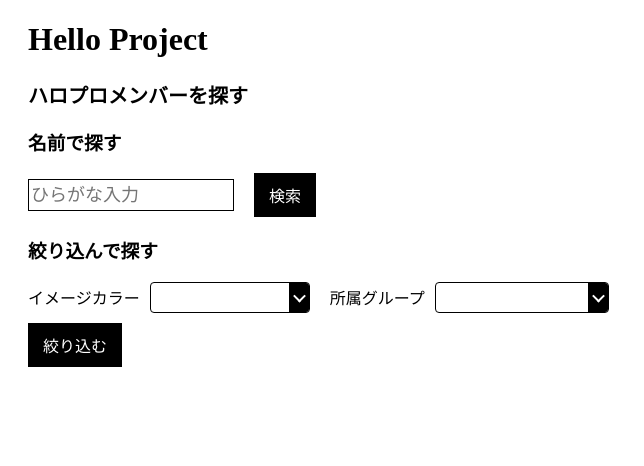
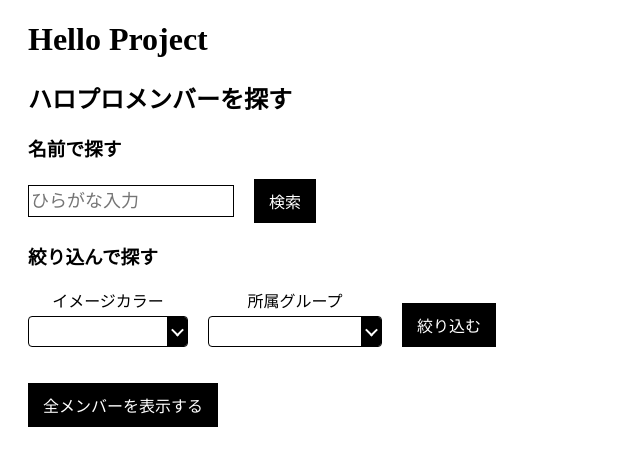
Before and after one commit to kanae-81/hello-project, a React app: page / in a window 1280 px wide. Shown: the top 466 px of the page, without its empty margins (0-644 px from the left). Built offline with nearby package versions, Linux system fonts and the light colour scheme.

Commit message:
add:全権表示ボタン追加

```diff
--- a/api/app.js
+++ b/api/app.js
@@ -19,6 +19,7 @@
 app.get("/api/v1/members", (req, res) => {
     // connect database
     const db = new sqlite3.Database(dbName);
+    res.setHeader("Access-Control-Allow-Origin", "*");
     db.all("SELECT * FROM members", (err, rows) => {
         res.json(rows);
     });
--- a/src/client/components/Atoms/PageTitle/presentation.tsx
+++ b/src/client/components/Atoms/PageTitle/presentation.tsx
@@ -3,7 +3,7 @@
 import {Props} from './index'
 
 const Title = styled.h2`
-    font-size: 20px;
+    font-size: 24px;
     color: #000;
     margin: 0;
 `;
--- a/src/client/components/Organisms/SelectForm/presentation.tsx
+++ b/src/client/components/Organisms/SelectForm/presentation.tsx
@@ -7,17 +7,18 @@
 
 const Form = styled.form`
   width: 100%;
+  display: flex;
+  align-items: flex-end;
 `;
 const Label = styled.label`
-  display: flex;
-  align-items: center;
+    text-align: center;
   &:not(:first-child) {
     margin-left: 20px;
   }
 `;
 
 const SelectInner = styled(Select)`
-  margin-left: 10px;
+  margin-top: 4px;
 `;
 
 const SelectBox = styled.div`
@@ -27,7 +28,7 @@
 `;
 
 const SelectBtn = styled(Btn)`
-  margin-top: 10px;
+  margin-left: 20px;
   display: block;
 `;
 
--- a/src/client/components/Tempalte/Top.tsx
+++ b/src/client/components/Tempalte/Top.tsx
@@ -1,11 +1,13 @@
 import React from "react";
-import { useSelector } from "react-redux";
+import { useDispatch, useSelector } from "react-redux";
 import styled from "styled-components";
+import { fetchAllData } from "../../modules/action";
 import {
   selectError,
   selectMembers,
   selectLoading,
 } from "../../modules/selectors";
+import Btn from "../Atoms/Btn";
 import ErrorMessage from "../Atoms/ErrorMessage";
 import Members from "../Atoms/Members";
 import PageTitle from "../Atoms/PageTitle";
@@ -22,19 +24,28 @@
     margin-top:40px;
 `;
 
+const AllBtn = styled(Btn)`
+    margin-top: 36px;
+`
+
 const Top = (): JSX.Element => {
+    const dispatch = useDispatch();
     const error = useSelector(selectError)
     const members = useSelector(selectMembers)
     const isLoading = useSelector(selectLoading)
+    const handleClick = () => {
+        dispatch(fetchAllData.start())
+    }
     return (
       <Main>
-        {!isLoading || <Loading />}
+        {isLoading && <Loading />}
         <h1>Hello Project</h1>
         <PageTitle text="ハロプロメンバーを探す" />
         <SearchForm />
         <SelectForm />
-        {!error || <ErrorMessage error={error} />}
-        {!members.length || <List list={members} />}
+        <AllBtn handleClick={handleClick} text="全メンバーを表示する" />
+        {error && <ErrorMessage error={error} />}
+        {!!members.length && <List list={members} />}
       </Main>
     );
 };
--- a/src/client/modules/action.ts
+++ b/src/client/modules/action.ts
@@ -17,6 +17,21 @@
         value: value
     },
 });
+
+
+export const fetchAllData = {
+  start: () => ({
+    type: types.FETCH_ALLDATA_START,
+  }),
+  succeed: (value: any) => ({
+    type: types.FETCH_ALLDATA_SUCCEED,
+    payload: value,
+  }),
+  fail: (message: string) => ({
+    type: types.FETCH_ALLDATA_FAIL,
+    payload: message,
+  }),
+};
 
 export const searchName = {
     start: (value: string) => ({
--- a/src/client/modules/actionTypes.ts
+++ b/src/client/modules/actionTypes.ts
@@ -1,4 +1,8 @@
 const TEST = "TEST";
+const FETCH_ALLDATA_START = "FETCH_ALLDATA_START";
+const FETCH_ALLDATA_SUCCEED = "FETCH_ALLDATA_SUCCEED";
+const FETCH_ALLDATA_FAIL = "FETCH_ALLDATA_FAIL";
+
 const SEARCH_NAME_START = "SEARCH_NAME_START";
 const SEARCH_NAME_SUCCEED = "SEARCH_NAME_SUCCEED";
 const SEARCH_NAME_FAIL = "SEARCH_NAME_FAIL";
@@ -13,6 +17,9 @@
 
 export default {
   TEST,
+  FETCH_ALLDATA_START,
+  FETCH_ALLDATA_SUCCEED,
+  FETCH_ALLDATA_FAIL,
   SEARCH_NAME_START,
   SEARCH_NAME_SUCCEED,
   SEARCH_NAME_FAIL,
--- a/src/client/modules/reducers.ts
+++ b/src/client/modules/reducers.ts
@@ -34,6 +34,25 @@
     return {
       ...state,
       test: action.payload,
+    };
+  case types.FETCH_ALLDATA_START:
+    return {
+      ...state,
+      isLoading: true,
+    };
+  case types.FETCH_ALLDATA_SUCCEED:
+    return {
+      ...state,
+      isLoading: false,
+      members: action.payload,
+      error: "",
+    };
+  case types.FETCH_ALLDATA_FAIL:
+    return {
+      ...state,
+      isLoading: false,
+      members: "",
+      error: action.payload,
     };
   case types.SEARCH_NAME_START:
     return {
@@ -74,7 +93,7 @@
     return {
       ...state,
       isLoading: false,
-      members: '',
+      members: "",
       error: action.payload,
     };
   case types.SET_SELECT_DATA:
--- a/src/client/sagas/saga.ts
+++ b/src/client/sagas/saga.ts
@@ -11,6 +11,20 @@
     const result = await res.json()
     return result;
 };
+
+function* fetchAllMembers() {
+  try {
+    const url = BASE_URL + "/members";
+    const result = yield call(fetchMembers, url);
+    if (result.length) {
+      yield put(searchName.succeed(result));
+    } else {
+      yield put(searchName.fail("メンバー情報が見つかりません"));
+    }
+  } catch (error) {
+    yield put(searchName.fail(error));
+  }
+}
 
 function* searchMemberName() {
     try {
@@ -46,6 +60,7 @@
  * ログアウトのActionがdispatchされるのを監視
  */
 function* watchSearchAction() {
+    yield takeEvery(types.FETCH_ALLDATA_START, fetchAllMembers);
     yield takeEvery(types.SEARCH_NAME_START, searchMemberName);
     yield takeEvery(types.SEARCH_DETAILS_START, searchMemberDetail);
 }
```
